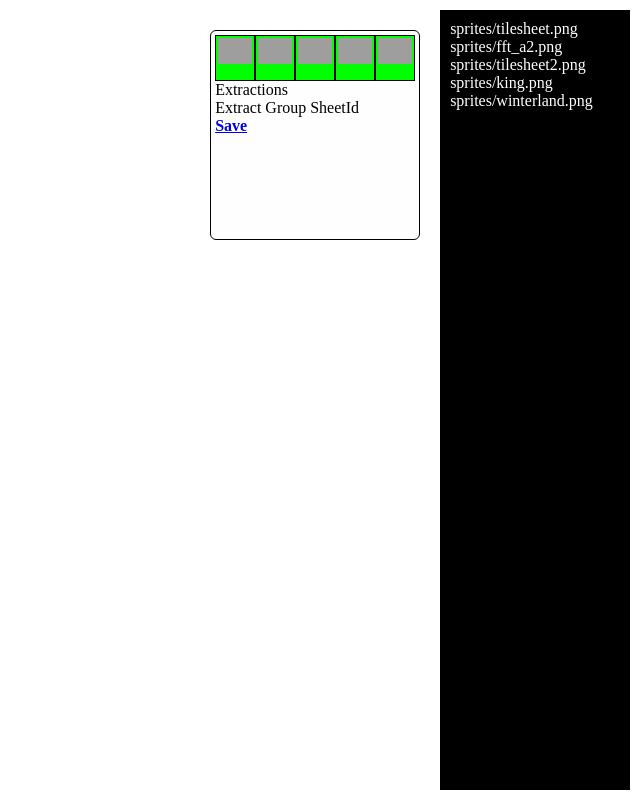
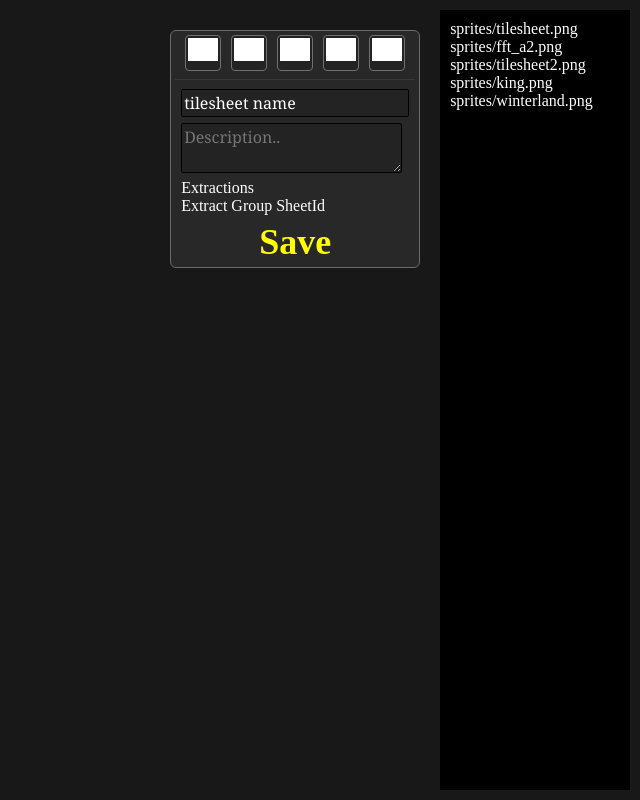
Before and after one commit to Jbudone/myquest, a PHP site: page /tools/toolbelt/index.html in a window 1280 px wide. Shown: the whole page, without its empty margins (640-1280 px from the left). Run offline with PHP 8.4, Linux system fonts and the light colour scheme; grey boxes are pictures that could not be loaded.

Commit message:
Minor fixes/changes

```diff
--- a/tools/toolbelt/index.html
+++ b/tools/toolbelt/index.html
@@ -41,16 +41,31 @@
                     </div>
 
 
-                    <div id="tilesheetName"></div>
+                    <hr class="fieldSep" />
+
+                    <div class="tilesheetFieldContainer">
+                        <input id="tilesheetName" type="text" class="fieldText" value="tilesheet name" />
+                    </div>
+
+                    <div class="tilesheetFieldContainer">
+                        <textarea id="tilesheetDescription" placeholder="Description.." class="fieldText"></textarea>
+                    </div>
+
+                    <div class="tilesheetFieldContainer">
                         <div id="tilesheetImage"></div>
+                    </div>
 
+                    <div class="tilesheetFieldContainer">
                         <div id="tilesheetObjects"></div>
+                    </div>
 
+                    <div class="tilesheetFieldContainer">
                         <div id="tilesheetExtractions">
                             <span id="tilesheetExtractionsTitle">Extractions</span>
                             <div class="tilesheetGroup">
                                 <span class="tilesheetGroupName">Extract Group</span>
                                 <span class="tilesheetGroupSheet">SheetId</span>
+                            </div>
                         </div>
                     </div>
 
--- a/tools/toolbelt/js/main.js
+++ b/tools/toolbelt/js/main.js
@@ -26,7 +26,7 @@
 //                  - Extract: on click button add new or select first extraction group
 //              - Meta data: comments/etc.
 //              - Change settings colours when there's unsaved changes (diff changes from last saved changes, so if we
-//              undo our last change it doesn't show as needing to save)
+//                  undo our last change it doesn't show as needing to save)
 //
 //          - Add/Remove collision/shoot-through/floating/extract
 //          - Save changes
@@ -40,14 +40,14 @@
 //                  - Trigger ResourceBuilder on save? Or fuckingtaskrunner to auto run it?
 //                  - Update maps
 //                  - Update other things???  (eg. icons, items, etc.) -- may be better to disallow this for now,
-//                  - Fix removing sprites from dependency (remove collision/etc. too?)
 //                  - Update objects on translating sprite groups
 //                  - Disable extraction from generated sheet
 //                  - Check works in map editor + updates; check works in game
 //
+//          - Move sprite group, doesn't show that save is needed
 //          - Save changes: reload everything?
 //          - Add new tilesheet:  Add New,  show blank canvas, drag/drop to add tilesheet
-//          - Sheets gid
+//          - Indicate save was successful
 //      - Data editor (buffs, npcs, etc.)
 //      - Map editor
 //      - Resource viewer
--- a/tools/toolbelt/js/modTilesheet.js
+++ b/tools/toolbelt/js/modTilesheet.js
@@ -376,7 +376,8 @@ const ModTilesheet = (function(containerEl){
             throw Error("No source found for resource!");
         }
 
-        $('#tilesheetName').text(resource.id);
+        $('#tilesheetName').val(resource.id);
+        $('#tilesheetDescription').val(resource.description || "");
         $('#tilesheetImage').text(resource.image);
     };
 
@@ -529,8 +530,8 @@ const ModTilesheet = (function(containerEl){
         for (let y = 0; y < resImg.height; y += tilesize) {
             for (let x = 0; x < resImg.width; x += tilesize) {
 
-                const gridLineWidth = 2,
-                    gridAlpha       = 0.4;
+                const gridLineWidth = 1,
+                    gridAlpha       = 0.1;
                 canvasCtx.globalAlpha = gridAlpha;
                 canvasCtx.strokeRect(x - (gridLineWidth/2), y - (gridLineWidth/2), tilesize + (gridLineWidth/2), tilesize + (gridLineWidth/2));
             }
@@ -617,6 +618,12 @@ const ModTilesheet = (function(containerEl){
                 resource.dirty = true;
             });
 
+            const description = $('#tilesheetDescription').val();
+            delete resource.description;
+            if (description) {
+                resource.description = description;
+            }
+
             console.log(sprites);
             console.log(spriteGroups);
         }
--- a/tools/toolbelt/style.css
+++ b/tools/toolbelt/style.css
@@ -3,6 +3,7 @@ body {
     display: flex;
     justify-content: stretch;
     margin: 10px 10px;
+    background: #181818;
 }
 
 #workingWindow {
@@ -12,14 +13,14 @@ body {
 /************************************/
 /*      Editor      */
 
-.tilesheetAction {
-    height: 40px;
-    width: 40px;
-}
-
 .tilesheetActionImg {
     max-height: 100%;
     max-width: 100%;
+    filter: brightness(10);
+}
+
+.tilesheetFieldContainer {
+    margin: 6px;
 }
 
 /************************************/
@@ -41,13 +42,14 @@ body {
 }
 
 #tilesheetControls {
-    width: 200px;
-    height: 200px;
-    border: thin solid black;
-    background: #FEFEFF;
+    width: 240px;
+    min-height: 200px;
+    border: thin solid #6b6b6b;
+    background: #282828;
     border-radius: 6px;
     margin: 20px;
     padding: 4px;
+    color: #FFF;
 }
 
 #tilesheetControls.pendingChanges {
@@ -56,6 +58,7 @@ body {
 
 #tilesheetActionList {
     display: flex;
+    justify-content: space-evenly;
 }
 
 .tilesheetAction {
@@ -64,18 +67,22 @@ body {
     margin: 0px;
     padding: 2px;
     display: block;
-    background: #0F0;
-    border: 1px solid #000;
+    background: #232323;
+    border: 1px solid #707070;
 	text-decoration: none;
+
+    height: 30px;
+    width: 30px;
+    border-radius: 4px;
 }
 
 .tilesheetAction.active {
-    background: #0A0;
+    background: #888;
 }
 
 .tilesheetAction:hover {
     font-weight: bold;
-    background: #00F;
+    background: #888;
 }
 
 .tilesheetObject {
@@ -86,10 +93,37 @@ body {
 #tilesheetSave {
     display: block;
     font-weight: bold;
+    text-align: center;
+    font-size: 36px;
+    text-decoration: none;
+    color: #FF0;
+}
+
+#tilesheetSave:hover {
+    color: #0FF;
 }
 
 #tilesheetVirtualCanvas {
     display: none;
+}
+
+.fieldText {
+    background: #232323;
+    border: thin solid #000;
+    border-radius: 2px;
+    padding: 2px;
+    color: #FFF;
+    font-family: Georgia, Times, Times New Roman, serif;
+    font-size: 16px;
+    max-width: 100%;
+}
+
+.fieldSep {
+    height: 1px;
+    border-top: thin solid #383838;
+    border-bottom: none;
+    border-left: none;
+    border-right: none;
 }
 
 /************************************/
```
Lines whose indentation alone changed are shown as unchanged.
